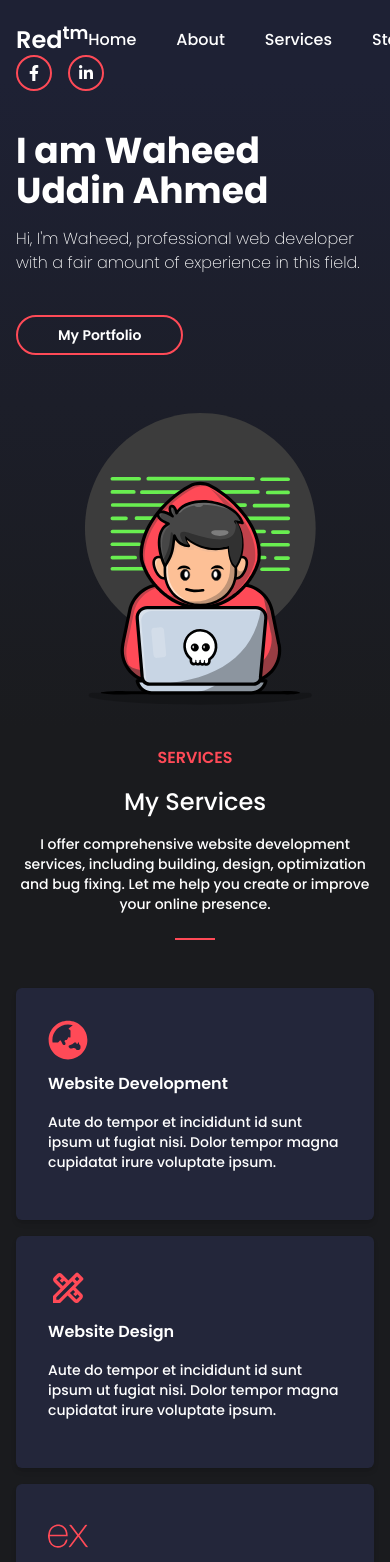
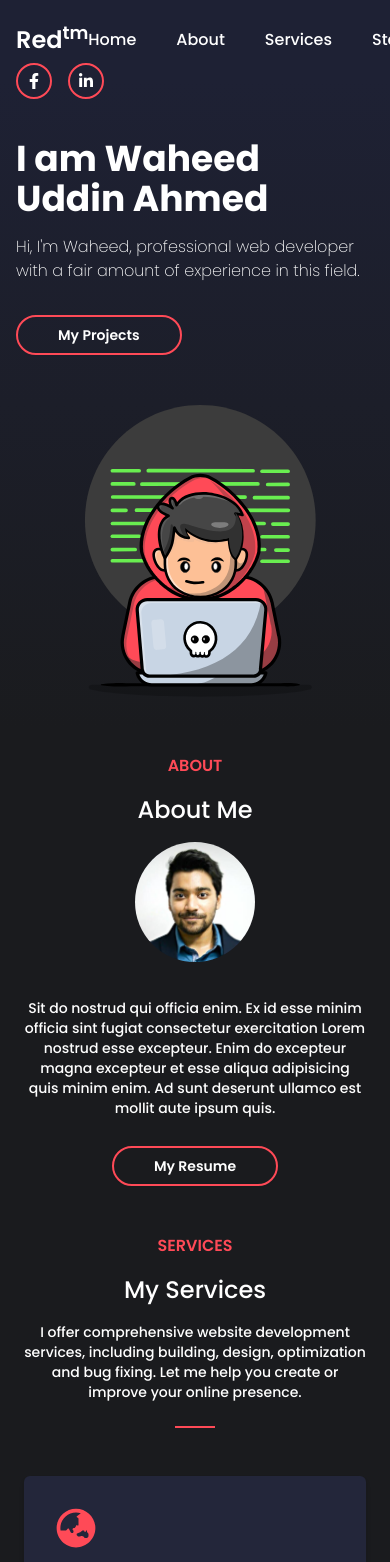
Before and after one commit to Waheed4719/my-portfolio, a React (Create React App) app: page / in a window 390 px wide. Shown: the top 1562 px of the page. Built offline with nearby package versions, Linux system fonts and the light colour scheme; the HTML template or start-up script is replaced by a standard one.

Commit message:
Add Contact and About Me sections

```diff
--- /dev/null
+++ b/src/components/AboutMe/index.tsx
@@ -0,0 +1,34 @@
+import MyImage from '../../assets/images/me.jpg';
+
+const AboutMe = () => (
+  <div id='aboutme' className='container mx-auto text-center p-6 md:p-8 '>
+    <h2 className='mb-4 text-red font-semibold text-md'>ABOUT</h2>
+    <h2 className='mb-4 text-white text-2xl'>About Me</h2>
+    <div className='w-[1100px] max-w-full m-auto grid grid-cols-1 gap-3'>
+      <div className='flex items-center justify-center mb-6'>
+        <img src={MyImage} alt='profile' className='rounded-full w-[120px]' />
+      </div>
+
+      <div className='flex flex-col items-center justify-start gap-y-3 max-w-[700px] m-auto '>
+        <p className='text-white text-sm text-center mb-4'>
+          Sit do nostrud qui officia enim. Ex id esse minim officia sint fugiat
+          consectetur exercitation Lorem nostrud esse excepteur. Enim do excepteur magna
+          excepteur et esse aliqua adipisicing quis minim enim. Ad sunt deserunt ullamco
+          est mollit aute ipsum quis.
+        </p>
+
+        <a
+          download='Waheed Uddin Ahmed - Resume.pdf'
+          href='/files/Waheed Uddin Ahmed - Resume.pdf'
+          target='_blank'
+          className='px-10 py-2 border-2 hover:bg-red bg-transparent border-red font-semibold text-sm text-white rounded-full shadow-sm'
+        >
+          My Resume
+        </a>
+
+      </div>
+    </div>
+  </div>
+);
+
+export default AboutMe;
--- a/src/components/Contact/index.tsx
+++ b/src/components/Contact/index.tsx
@@ -1,10 +1,39 @@
+import Icon from '../common/Icon'
 
 const Contact = () => (
-  <div className='container mx-auto text-center p-4 md:p-6 '>
-    <h2 className='mb-4 text-red font-semibold text-md'>Contact</h2>
+  <div className='container mx-auto text-center p-6 md:p-8 '>
+    <h2 className='mb-4 text-red font-semibold text-md'>CONTACT</h2>
     <h2 className='mb-4 text-white text-2xl'>My Contact</h2>
     <p className='mb-6 text-white text-sm heading-5 max-w-[700px] text-center mx-auto'>Esse irure consequat qui irure ullamco cupidatat magna do do. Minim laborum nulla esse et nulla in minim adipisicing. Minim laborum nulla esse et nulla in minim adipisicing.</p>
     <div className='mb-12 bg-red h-0.5 w-10 mx-auto' />
+    <div className='mb-12 grid grid-cols-1 w-full max-w-[1100px] m-auto gap-y-3'>
+      <form className='max-w-[600px] w-[350px] mx-auto '>
+        <div className='mb-6'>
+          <input className='bg-transparent text-white w-full py-2 px-3 border border-white rounded focus:outline-none focus:border-red' type='text' placeholder='Full Name' />
+        </div>
+        <div className='mb-6'>
+          <input className='bg-transparent text-white w-full py-2 px-3 border border-white rounded focus:outline-none focus:border-red' type='email' placeholder='Email' />
+        </div>
+        <div className='mb-6'>
+          <textarea className='bg-transparent text-white w-full py-2 px-3 border border-white rounded focus:outline-none focus:border-red' placeholder='Message' />
+        </div>
+        <div className='mb-6'>
+          <button type="submit" className='px-10 py-2 border-2 hover:bg-red bg-transparent border-red font-semibold text-sm text-white rounded-full shadow-sm'>Send</button>
+        </div>
+      </form>
+
+      <div className='col-span-1 text-white flex  place-items-center justify-center relative gap-x-2'>
+        <span className="h-[2px] w-[20px] bg-white " /> OR <span className="h-[2px] w-[20px] bg-white " />
+      </div>
+
+      <div className='flex gap-4 mb-10 place-items-center justify-center '>
+        <div className='items-center rounded-full p-2 border-red border-2 group hover:bg-red cursor-pointer'>
+          <Icon iconName="facebook" iconProps={{ color: 'white' }} />
+        </div>
+        <div className='items-center rounded-full p-2 border-red border-2 hover:bg-red cursor-pointer'>
+          <Icon iconName="linkedIn" iconProps={{ color: 'white' }} />
+        </div>
+      </div></div>
   </div>
 )
 
--- a/src/components/Hero/index.tsx
+++ b/src/components/Hero/index.tsx
@@ -16,12 +16,13 @@ const Hero = () => (
                 </div>
                 <h1 className='text-white font-bold text-4xl mb-4'>I am Waheed Uddin Ahmed</h1>
                 <p className='text-white font-thin mb-10'>{`Hi, I'm Waheed, professional web developer with a fair amount of experience in this field.`}</p>
-                <button
+                <a
+                    href="#projects"
                     type='button'
                     className='px-10 py-2 border-2 hover:bg-red bg-transparent border-red font-semibold text-sm text-white rounded-full shadow-sm'
                 >
-                    My Portfolio
-                </button>
+                    My Projects
+                </a>
             </div>
             <Player src={CoderLottieFile} className='w-[400px]' loop autoplay />
         </div>
--- a/src/components/MyProjects/index.tsx
+++ b/src/components/MyProjects/index.tsx
@@ -8,7 +8,7 @@ const MyProjects = () => {
     const controls = useAnimation();
 
     return (
-        <div id="projects" className='container mx-auto text-center p-4 md:p-6 '>
+        <div id="projects" className='container mx-auto text-center p-6 md:p-8 '>
             <h2 className='mb-4 text-red font-semibold text-md'>PROJECTS</h2>
             <h2 className='mb-4 text-white text-2xl'>My Projects</h2>
             <p className='mb-6 text-white text-sm heading-5 max-w-[700px] text-center mx-auto'>Esse irure consequat qui irure ullamco cupidatat magna do do. Minim laborum nulla esse et nulla in minim adipisicing. Minim laborum nulla esse et nulla in minim adipisicing.</p>
--- a/src/components/MyServices/index.tsx
+++ b/src/components/MyServices/index.tsx
@@ -7,7 +7,7 @@ const MyServices = () => {
     const [ref, inView] = useInView();
     const controls = useAnimation();
     return (
-        <div id="services" className='container mx-auto text-center p-4 md:p-6 '>
+        <div id="services" className='container mx-auto text-center p-6 md:p-8 '>
             <h2 className='mb-4 text-red font-semibold text-md'>SERVICES</h2>
             <h2 className='mb-4 text-white text-2xl'>My Services</h2>
             <p className='mb-6 text-white text-sm heading-5 max-w-[700px] text-center mx-auto'>I offer comprehensive website development services, including building, design, optimization and bug fixing. Let me help you create or improve your online presence.</p>
--- a/src/components/MyStack/index.tsx
+++ b/src/components/MyStack/index.tsx
@@ -8,7 +8,7 @@ const MyStack = () => {
     const [ref, inView] = useInView();
     const controls = useAnimation();
     return (
-        <div id="stack" className='container mx-auto text-center p-4 md:p-6 '>
+        <div id="stack" className='container mx-auto text-center p-6 md:p-8 '>
             <h2 className='mb-4 text-red font-semibold text-md'>STACK</h2>
             <h2 className='mb-4 text-white text-2xl'>My Stack</h2>
             <p className='mb-6 text-white text-sm heading-5 max-w-[700px] text-center mx-auto'>Esse irure consequat qui irure ullamco cupidatat magna do do. Minim laborum nulla esse et nulla in minim adipisicing. Minim laborum nulla esse et nulla in minim adipisicing.</p>
--- a/src/pages/Home.tsx
+++ b/src/pages/Home.tsx
@@ -2,17 +2,17 @@ import Hero from '../components/Hero'
 import MyProjects from '../components/MyProjects'
 import MyStack from '../components/MyStack'
 import MyServices from '../components/MyServices'
-// import Contact from '../components/Contact'
+import Contact from '../components/Contact'
+import AboutMe from '../components/AboutMe'
 
 
 export default () => (
   <div className="bg-[#1a1b1e]">
-
-
     <Hero />
+    <AboutMe />
     <MyServices />
     <MyStack />
     <MyProjects />
-    {/* <Contact /> */}
+    <Contact />
   </div>
 )
```
Also changed, not shown: src/assets/images/me.jpg (added), 1 other file (tests, documents, lock files or other folders).
